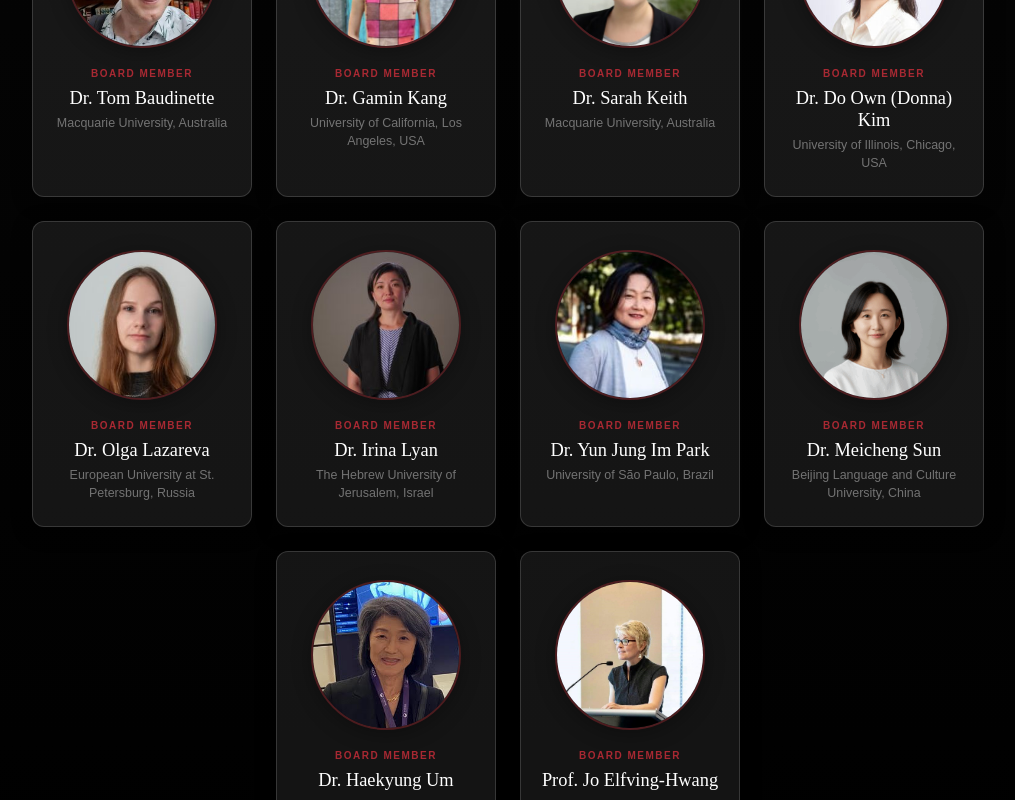
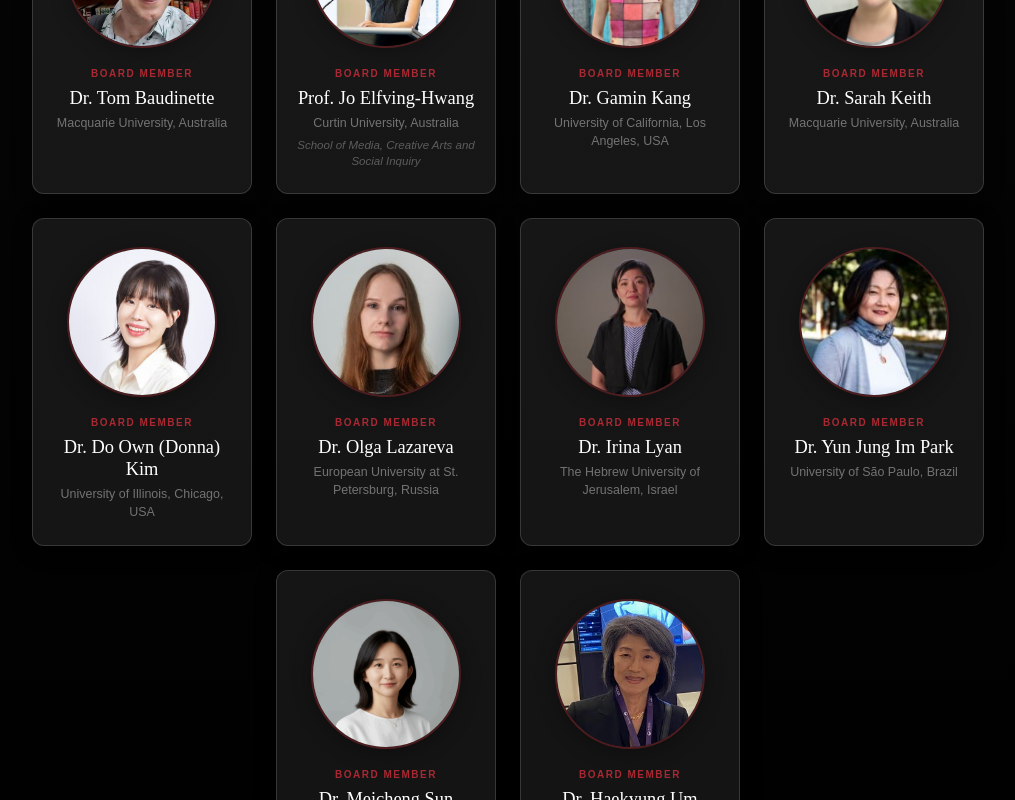
Before and after one commit to willfadeneva/WAHS, a Next.js app: page / in a window 1280 px wide. Shown: the part 5320-6120 px from the top of the page, without its empty margins (132-1147 px from the left). Built offline with nearby package versions, Linux system fonts and the light colour scheme.

Commit message:
fix: sort Jo Elfving-Hwang alphabetically by last name in both pages

```diff
--- a/src/app/congress/[year]/board-members/page.tsx
+++ b/src/app/congress/[year]/board-members/page.tsx
@@ -54,6 +54,7 @@ const sections = [
       { title: 'Assoc. Prof.', name: 'Fabio La Rocca', lines: ['Université Paul-Valéry Montpellier (Editor, Sociétés), France'] },
       { title: 'Assoc. Prof.', name: 'Hye-Sook Wang', lines: ['Brown University, USA'] },
       { title: 'Dr.', name: 'Tom Baudinette', lines: ['Macquarie University, Australia'] },
+      { title: 'Prof.', name: 'Jo Elfving-Hwang', lines: ['School of Media, Creative Arts and Social Inquiry', 'Curtin University, Australia'] },
       { title: 'Dr.', name: 'Gamin Kang', lines: ['University of California, Los Angeles, USA'] },
       { title: 'Dr.', name: 'Sarah Keith', lines: ['Macquarie University, Australia'] },
       { title: 'Dr.', name: 'Do Own (Donna) Kim', lines: ['University of Illinois, Chicago, USA'] },
@@ -62,7 +63,6 @@ const sections = [
       { title: 'Dr.', name: 'Yun Jung Im Park', lines: ['University of São Paulo, Brazil'] },
       { title: 'Dr.', name: 'Meicheng Sun', lines: ['Beijing Language and Culture University, China'] },
       { title: 'Dr.', name: 'Haekyung Um', lines: ['University of Liverpool, UK'] },
-      { title: 'Prof.', name: 'Jo Elfving-Hwang', lines: ['School of Media, Creative Arts and Social Inquiry', 'Curtin University, Australia'] },
     ],
   },
 ];
--- a/src/components/Committee.tsx
+++ b/src/components/Committee.tsx
@@ -47,6 +47,7 @@ const BOARD: Member[] = [
   { name: 'Fabio La Rocca', role: 'Board Member', title: 'Assoc. Prof.', affiliation: 'Université Paul-Valéry Montpellier', department: 'Editor, Sociétés', country: 'France', photo: '/members/fabio-la-rocca.jpeg' },
   { name: 'Hye-Sook Wang', role: 'Board Member', title: 'Assoc. Prof.', affiliation: 'Brown University', country: 'USA', photo: '/members/hye-sook-wang.jpeg' },
   { name: 'Tom Baudinette', role: 'Board Member', title: 'Dr.', affiliation: 'Macquarie University', country: 'Australia', photo: '/members/tom-baudinette.jpg' },
+  { name: 'Jo Elfving-Hwang', role: 'Board Member', title: 'Prof.', affiliation: 'Curtin University', department: 'School of Media, Creative Arts and Social Inquiry', country: 'Australia', photo: '/members/jo-elfving-hwang.jpg' },
   { name: 'Gamin Kang', role: 'Board Member', title: 'Dr.', affiliation: 'University of California, Los Angeles', country: 'USA', photo: '/members/gamin-kang.jpeg' },
   { name: 'Sarah Keith', role: 'Board Member', title: 'Dr.', affiliation: 'Macquarie University', country: 'Australia', photo: '/members/sarah-keith.jpg' },
   { name: 'Do Own (Donna) Kim', role: 'Board Member', title: 'Dr.', affiliation: 'University of Illinois, Chicago', country: 'USA', photo: '/members/do-own-kim.jpg' },
@@ -55,7 +56,6 @@ const BOARD: Member[] = [
   { name: 'Yun Jung Im Park', role: 'Board Member', title: 'Dr.', affiliation: 'University of São Paulo', country: 'Brazil', photo: '/members/yun-jung-im-park.jpg' },
   { name: 'Meicheng Sun', role: 'Board Member', title: 'Dr.', affiliation: 'Beijing Language and Culture University', country: 'China', photo: '/members/meicheng-sun.png' },
   { name: 'Haekyung Um', role: 'Board Member', title: 'Dr.', affiliation: 'University of Liverpool', country: 'UK', photo: '/members/haekyung-um.jpg' },
-  { name: 'Jo Elfving-Hwang', role: 'Board Member', title: 'Prof.', affiliation: 'Curtin University', department: 'School of Media, Creative Arts and Social Inquiry', country: 'Australia', photo: '/members/jo-elfving-hwang.jpg' },
 ];
 
 function MemberCard({ member, detailed = false }: { member: Member; detailed?: boolean }) {
```
